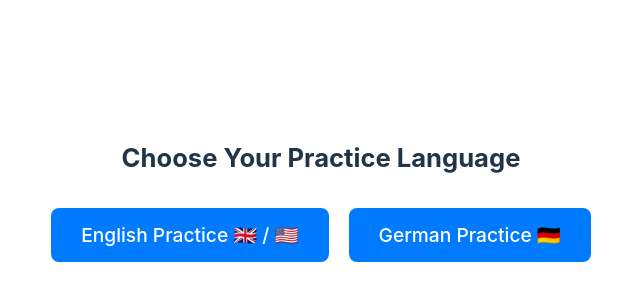
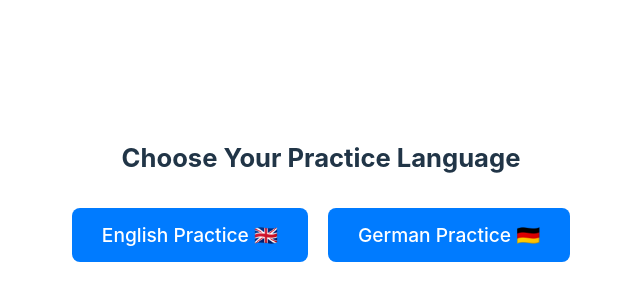
Before and after one commit to yusufdanis/language-practice-app, a React (Vite) app: page / in a window 1280 px wide. Shown: the part 242-542 px from the top of the page, without its empty margins (319-959 px from the left). Built offline with nearby package versions, Linux system fonts and the light colour scheme.

Commit message:
Refactor LanguageSelector component to simplify language options display. Removed the US flag emoji from the English Practice button for a cleaner presentation while maintaining functionality.

```diff
--- a/src/components/LanguageSelector.tsx
+++ b/src/components/LanguageSelector.tsx
@@ -11,7 +11,7 @@ const LanguageSelector: React.FC<LanguageSelectorProps> = ({ onSelectLanguage })
       <h2 style={styles.heading}>Choose Your Practice Language</h2>
       <div className="language-options" style={styles.optionsContainer}>
         <button style={styles.button} onClick={() => onSelectLanguage('en')}>
-          English Practice <span role="img" aria-label="UK flag">🇬🇧</span> / <span role="img" aria-label="US flag">🇺🇸</span>
+          English Practice <span role="img" aria-label="UK flag">🇬🇧</span>
         </button>
         <button style={styles.button} onClick={() => onSelectLanguage('de')}>
           German Practice <span role="img" aria-label="Germany flag">🇩🇪</span>
```
